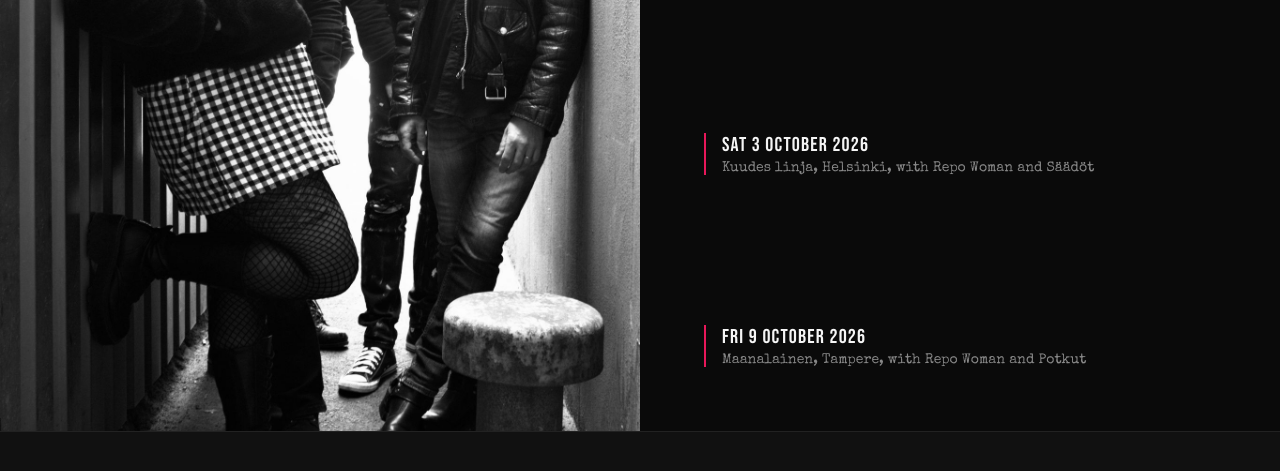
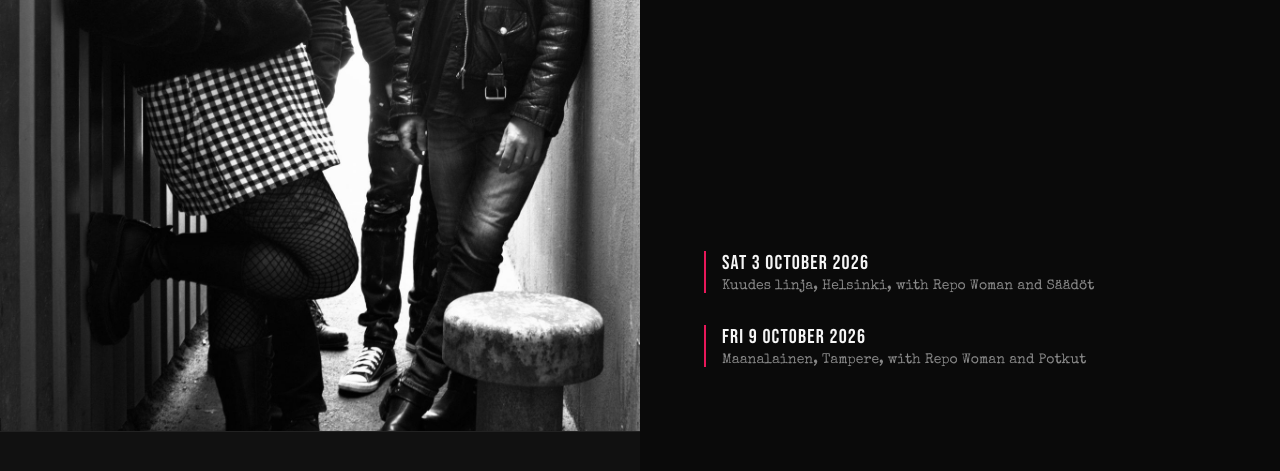
Before and after one commit to lgirs/badvalentines_site, an Astro site: page / in a window 1280 px wide. Shown: the part 369-840 px from the top of the page. Built offline with nearby package versions, Linux system fonts and the light colour scheme; Astro itself is replaced by a stand-in of ours.

Commit message:
Add upcoming gigs section to index.astro
Added a gigs section with upcoming concert details.

```diff
--- a/src/pages/index.astro
+++ b/src/pages/index.astro
@@ -133,10 +133,11 @@ import Base from '../layouts/Base.astro';
       src="/images/badvalentines_bandpic1_hallway.jpeg"
       alt="Bad Valentines"
     />
-    <div class="right">
+   <div class="right">
       <a class="logo-link" href="https://linktr.ee/badvalentinesband" target="_blank" rel="noopener noreferrer">
         <img class="logo" src="/images/badvalentines_logo_fb.jpg" alt="Bad Valentines" />
       </a>
+      <div class="gigs">
         <div class="gig">
           <span class="gig-date">Sat 3 October 2026</span>
           <span class="gig-place">Kuudes linja, Helsinki, with Repo Woman and Säädöt</span>
@@ -147,7 +148,6 @@ import Base from '../layouts/Base.astro';
         </div>
       </div>
     </div>
-  </div>
 
   <section class="instagram">
 
```
